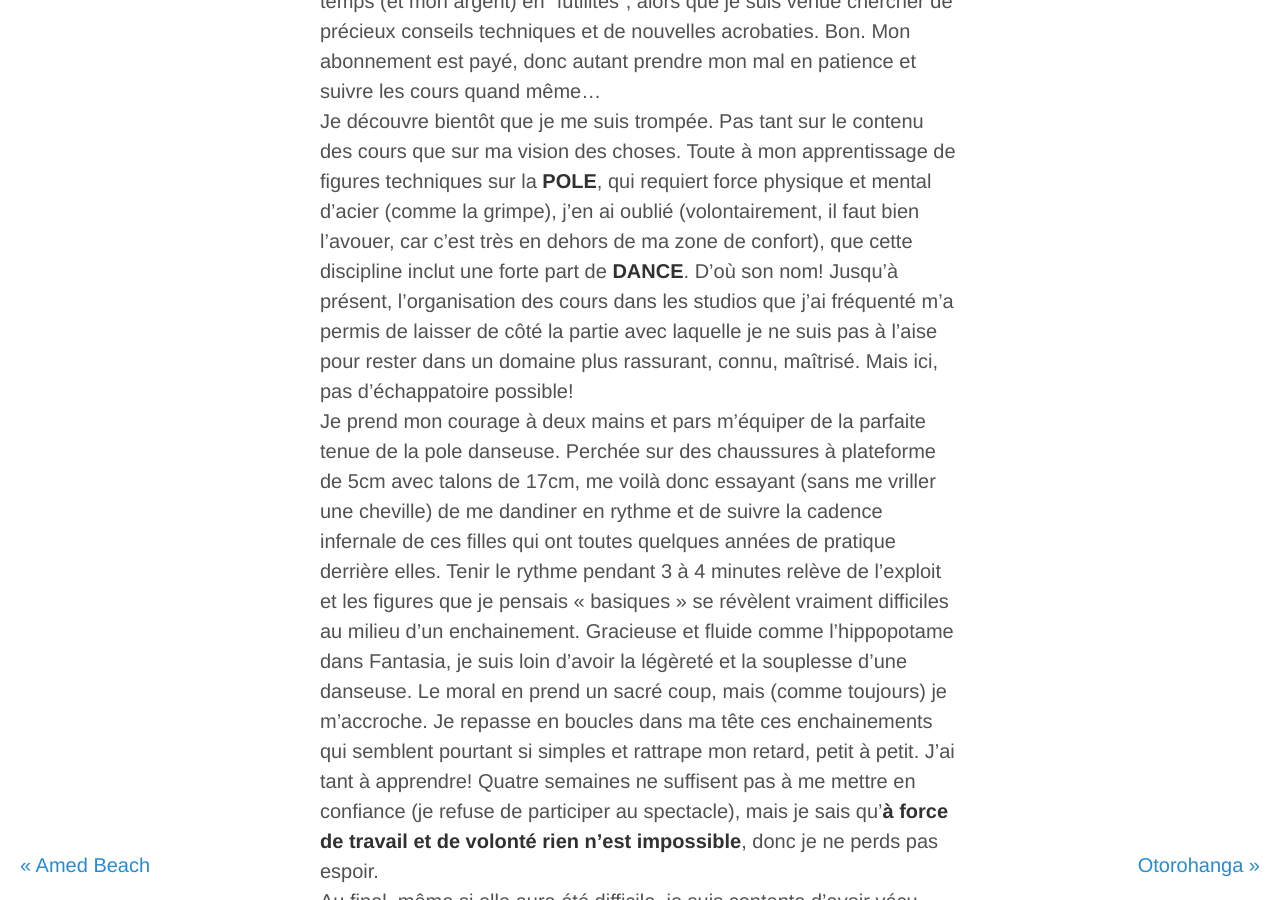
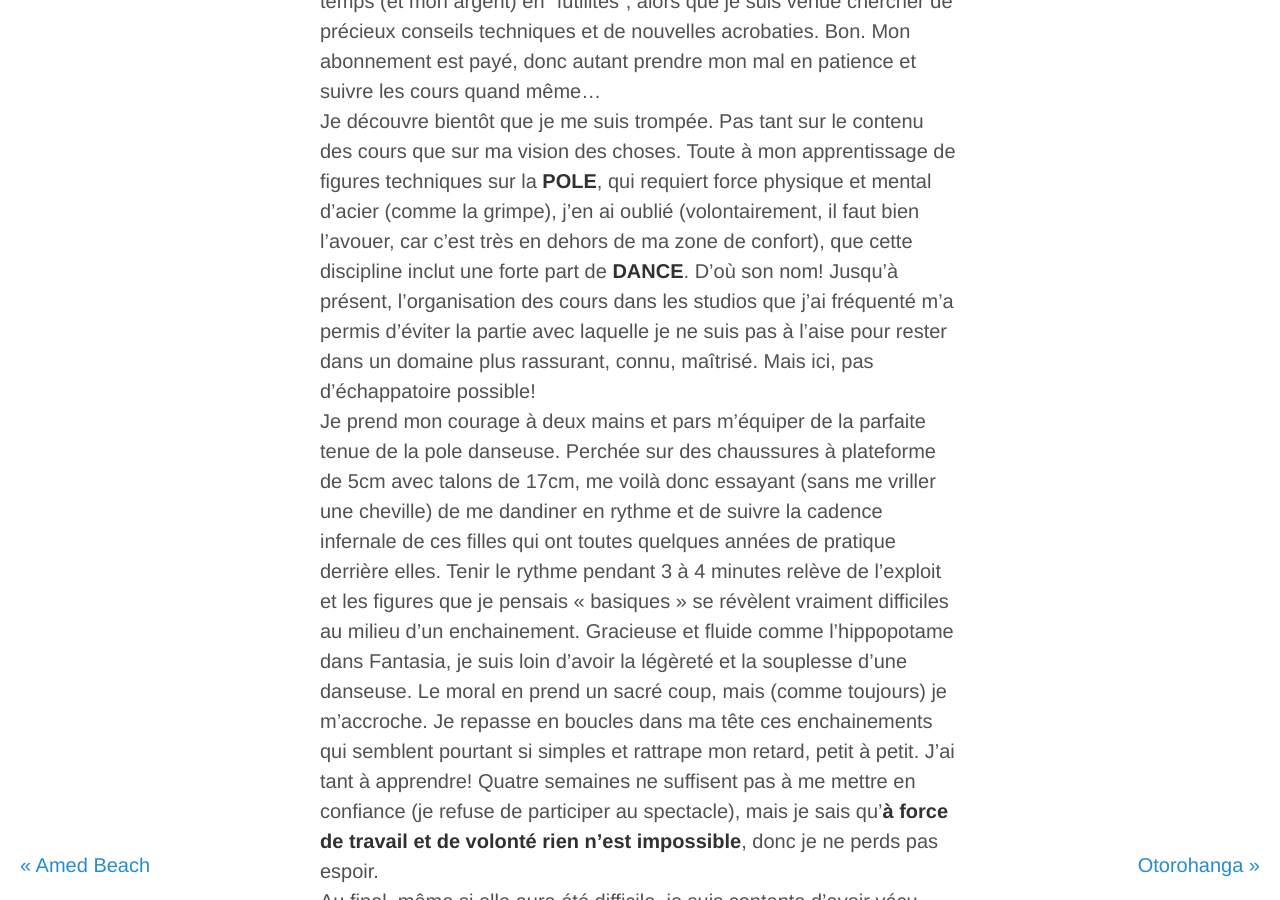
Before and after one commit to crossingborders/crossingborders.github.io, a Jekyll site: the page built from _posts/2014-11-11-Vaste-Australie.md, in a window 1280 px wide and 900 px high, scrolled down 9362 px. Built offline with Jekyll 4.4.1, drawn with Linux system fonts in a browser that asks for light colours; Markdown is read by kramdown in place of the engine named in the settings.

Commit message:
Update 2014-11-11-Vaste-Australie.md

```diff
--- a/_posts/2014-11-11-Vaste-Australie.md
+++ b/_posts/2014-11-11-Vaste-Australie.md
@@ -104,7 +104,7 @@ En dehors de l’étude sociologique à laquelle je me livre dans cette auberge,
 J’arrive, comme toujours un peu intimidée: l’ambiance est froide, les filles distantes. Ca part fort…
 Le cours commence: toutes chaussent leurs **chaussures à plateforme, talons vertigineux et paillettes** pour se lancer dans une chorégraphie précise, au son d’un morceau de musique à la mode ici et qu’elles connaissent toutes par coeur. **Ondulation de popotin, lâchage de cheveux, danse lascive au sol**, j’ai droit à tout! Et au milieu de tout ça, deux ou trois figures de pole « basiques » que je connais déjà. Pendant les quatre semaines de cours auxquels je viens de m’inscrire, nous allons en fait préparer le spectacle de fin de trimestre… et passer plus de temps à nous trémousser au sol qu’à défier l’apesanteur du haut de la barre!
 Premières impressions: une immense déception… Je vais perdre mon temps (et mon argent) en "futilités", alors que je suis venue chercher de précieux conseils techniques et de nouvelles acrobaties. Bon. Mon abonnement est payé, donc autant prendre mon mal en patience et suivre les cours quand même…
-Je découvre bientôt que je me suis trompée. Pas tant sur le contenu des cours que sur ma vision des choses. Toute à mon apprentissage de figures techniques sur la **POLE**, qui requiert force physique et mental d’acier (comme la grimpe), j’en ai oublié (volontairement, il faut bien l’avouer, car c’est très en dehors de ma zone de confort), que cette discipline inclut une forte part de **DANCE**. D’où son nom! Jusqu’à présent, l’organisation des cours dans les studios que j’ai fréquenté m’a permis de laisser de côté la partie avec laquelle je ne suis pas à l’aise pour rester dans un domaine plus rassurant, connu, maîtrisé. Mais ici, pas d’échappatoire possible!
+Je découvre bientôt que je me suis trompée. Pas tant sur le contenu des cours que sur ma vision des choses. Toute à mon apprentissage de figures techniques sur la **POLE**, qui requiert force physique et mental d’acier (comme la grimpe), j’en ai oublié (volontairement, il faut bien l’avouer, car c’est très en dehors de ma zone de confort), que cette discipline inclut une forte part de **DANCE**. D’où son nom! Jusqu’à présent, l’organisation des cours dans les studios que j’ai fréquenté m’a permis d'éviter la partie avec laquelle je ne suis pas à l’aise pour rester dans un domaine plus rassurant, connu, maîtrisé. Mais ici, pas d’échappatoire possible!
 Je prend mon courage à deux mains et pars m’équiper de la parfaite tenue de la pole danseuse. Perchée sur des chaussures à plateforme de 5cm avec talons de 17cm, me voilà donc essayant (sans me vriller une cheville) de me dandiner en rythme et de suivre la cadence infernale de ces filles qui ont toutes quelques années de pratique derrière elles. Tenir le rythme pendant 3 à 4 minutes relève de l’exploit et les figures que je pensais « basiques » se révèlent vraiment difficiles au milieu d’un enchainement. Gracieuse et fluide comme l’hippopotame dans Fantasia, je suis loin d’avoir la légèreté et la souplesse d’une danseuse. Le moral en prend un sacré coup, mais (comme toujours) je m’accroche. Je repasse en boucles dans ma tête ces enchainements qui semblent pourtant si simples et rattrape mon retard, petit à petit. J’ai tant à apprendre! Quatre semaines ne suffisent pas à me mettre en confiance (je refuse de participer au spectacle), mais je sais qu’**à force de travail et de volonté rien n’est impossible**, donc je ne perds pas espoir.
 Au final, même si elle aura été difficile, je suis contente d’avoir vécu cette expérience qui aura fait murir ma compréhension de cette discipline fascinante.
 
```
